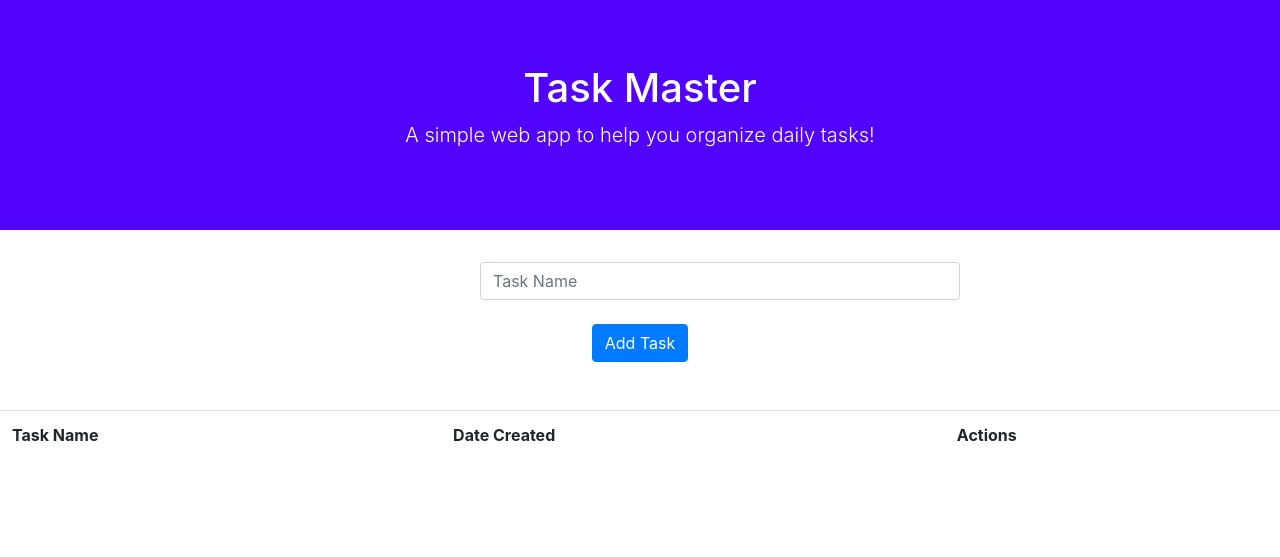
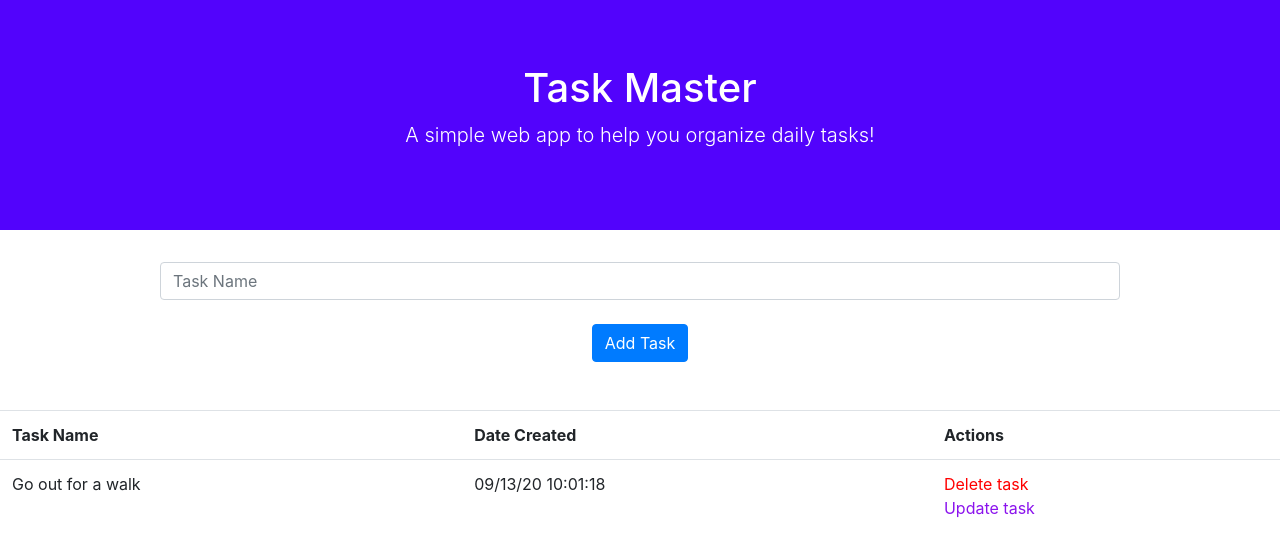
Before and after one commit to MahanthMohan/Task-Master, a Flask app: page / in a window 1280 px wide. Shown: the top 557 px of the page. Run offline with Flask 2, Linux system fonts and the light colour scheme; lists and menus that the app fills with data are empty; some libraries are stand-ins or nearby versions.

Commit message:
made some changes

```diff
--- a/app.py
+++ b/app.py
@@ -55,7 +55,7 @@
         for element in obj['tasks']:
             if element["taskName"] == task:
                 element["taskName"] = taskContent
-                element["dateCreated"] = datetime.now("America/Los_Angeles").strftime("%D %H:%M:%S")
+                element["dateCreated"] = datetime.now(pytz.timezone("America/Los_Angeles")).strftime("%D %H:%M:%S")
         f = open("tasks.json", "w")
         json.dump(obj, f)
         f.close()
--- a/static/styles.css
+++ b/static/styles.css
@@ -18,5 +18,6 @@
 
 .task {
     width: 75%;
-    padding-left: 480px;
+    margin: 0 auto;
+    float: none;
 }
--- a/tasks.json
+++ b/tasks.json
@@ -1 +1 @@
-{"tasks": []}
+{"tasks": [{"taskName": "Go out for a walk", "dateCreated": "09/13/20 10:01:18"}]}
```
